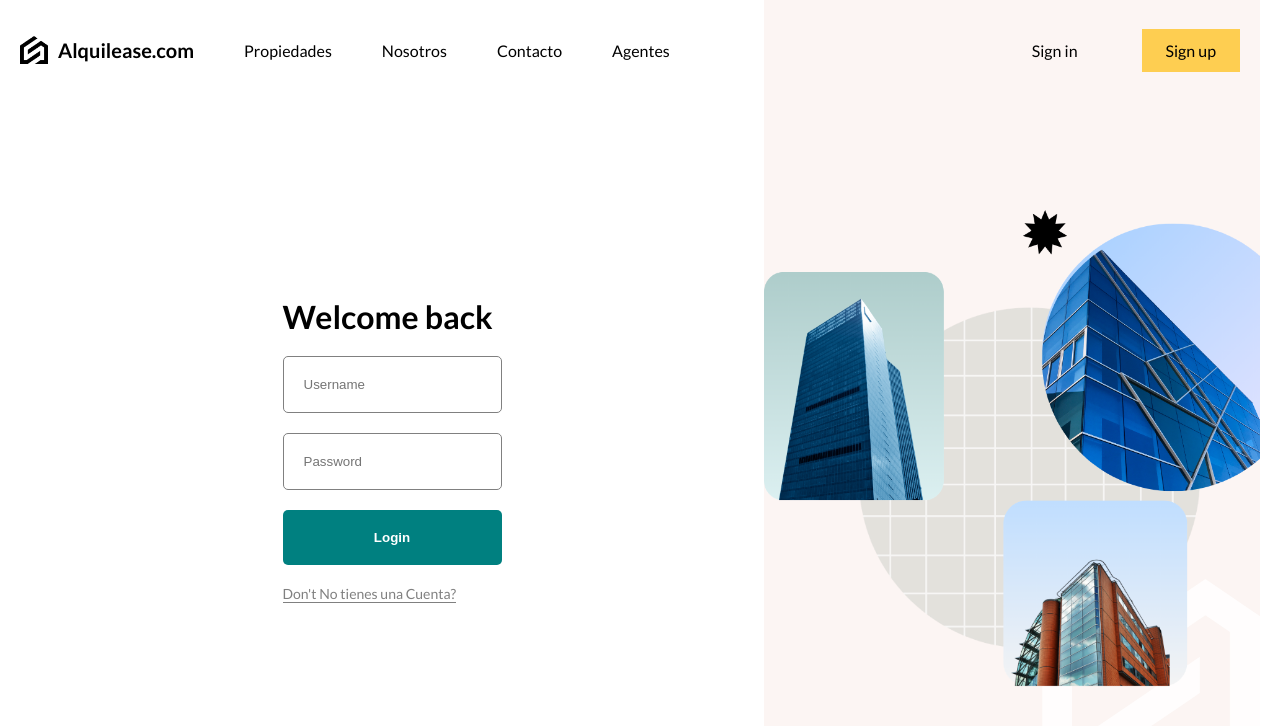
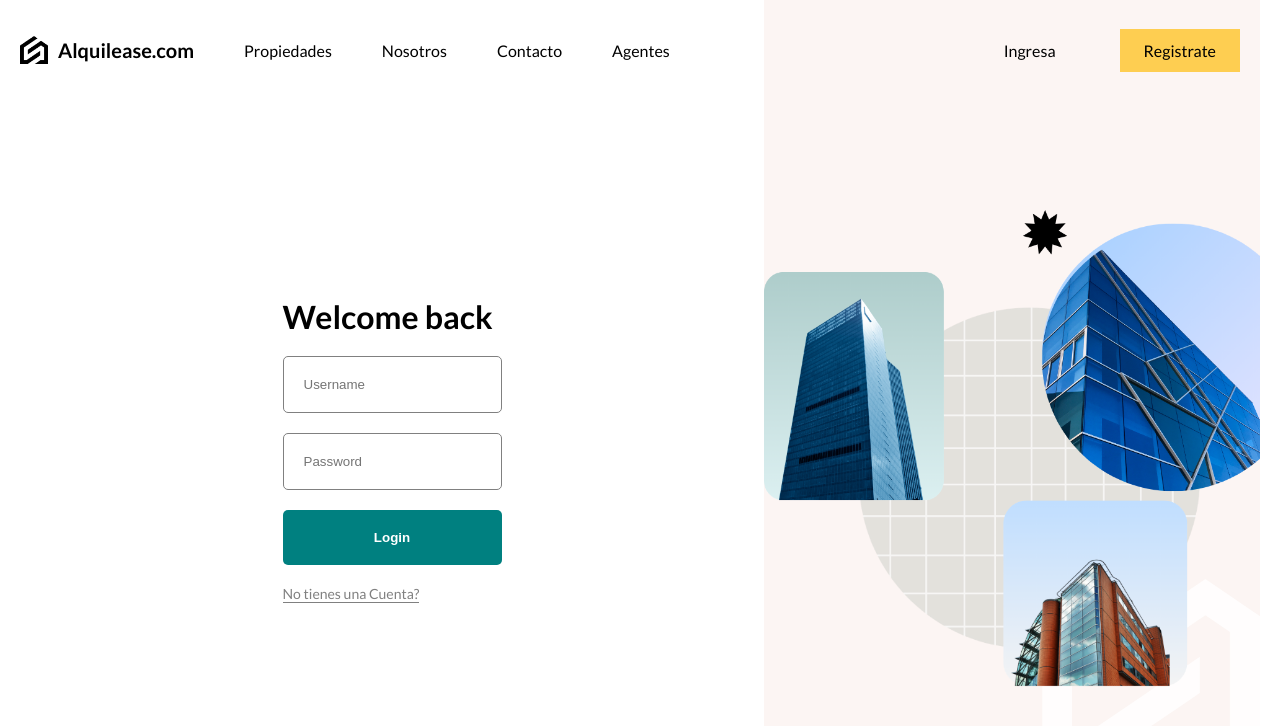
Before and after one commit to RockStoneStudios/Alquelease, a React (Vite) app: page /login in a window 1280 px wide. Shown: the top 726 px of the page. Built offline with nearby package versions, Linux system fonts and the light colour scheme; no server answers.

Commit message:
Second Commit

```diff
--- a/src/components/navbar/Navbar.jsx
+++ b/src/components/navbar/Navbar.jsx
@@ -39,9 +39,9 @@ function Navbar() {
           </div>
         ) : (
           <>
-            <a href="/login">Sign in</a>
+            <a href="/login">Ingresa</a>
             <a href="/register" className="register">
-              Sign up
+              Registrate
             </a>
           </>
         )}
--- a/src/routes/login/login.jsx
+++ b/src/routes/login/login.jsx
@@ -57,7 +57,7 @@ function Login() {
           />
           <button disabled={isLoading}>Login</button>
           {error && <span>{error}</span>}
-          <Link to="/register">{"Don't"} No tienes una Cuenta?</Link>
+          <Link to="/register">{"No tienes"} una Cuenta?</Link>
         </form>
       </div>
       <div className="imgContainer">
```
Also changed, not shown: vercel.json (added).
